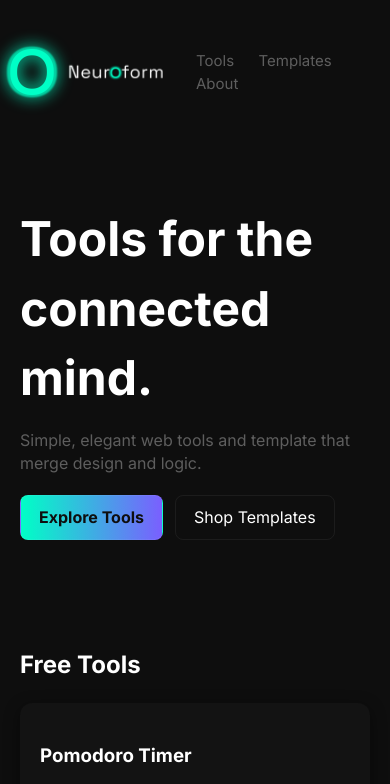
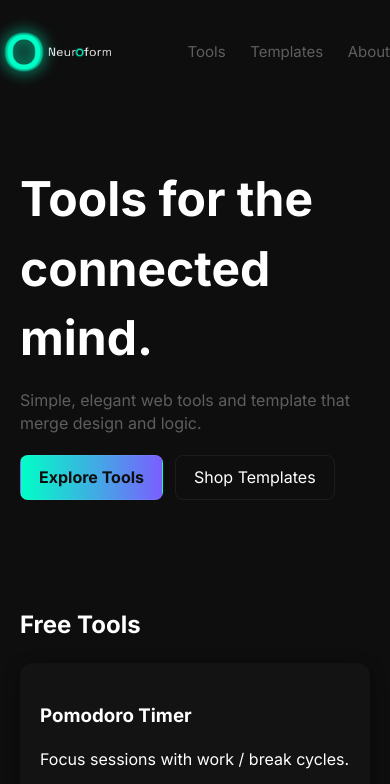
Before and after one commit to DavidGessi/neuroform-website, a plain HTML site: page index.html in a window 390 px wide. Shown: the top 784 px of the page. Drawn offline with Linux system fonts and the light colour scheme; a script that the page names is missing.

Commit message:
Made logo larger and added glow

```diff
--- a/css/style.css
+++ b/css/style.css
@@ -83,3 +83,11 @@ body{
   width: auto;
   margin-left: -10px;
 }
+@media (max-width: 600px) {
+  .logo {
+    height: 48px;
+  }
+  .hero-logo {
+    height: 80px;
+  }
+}
```
